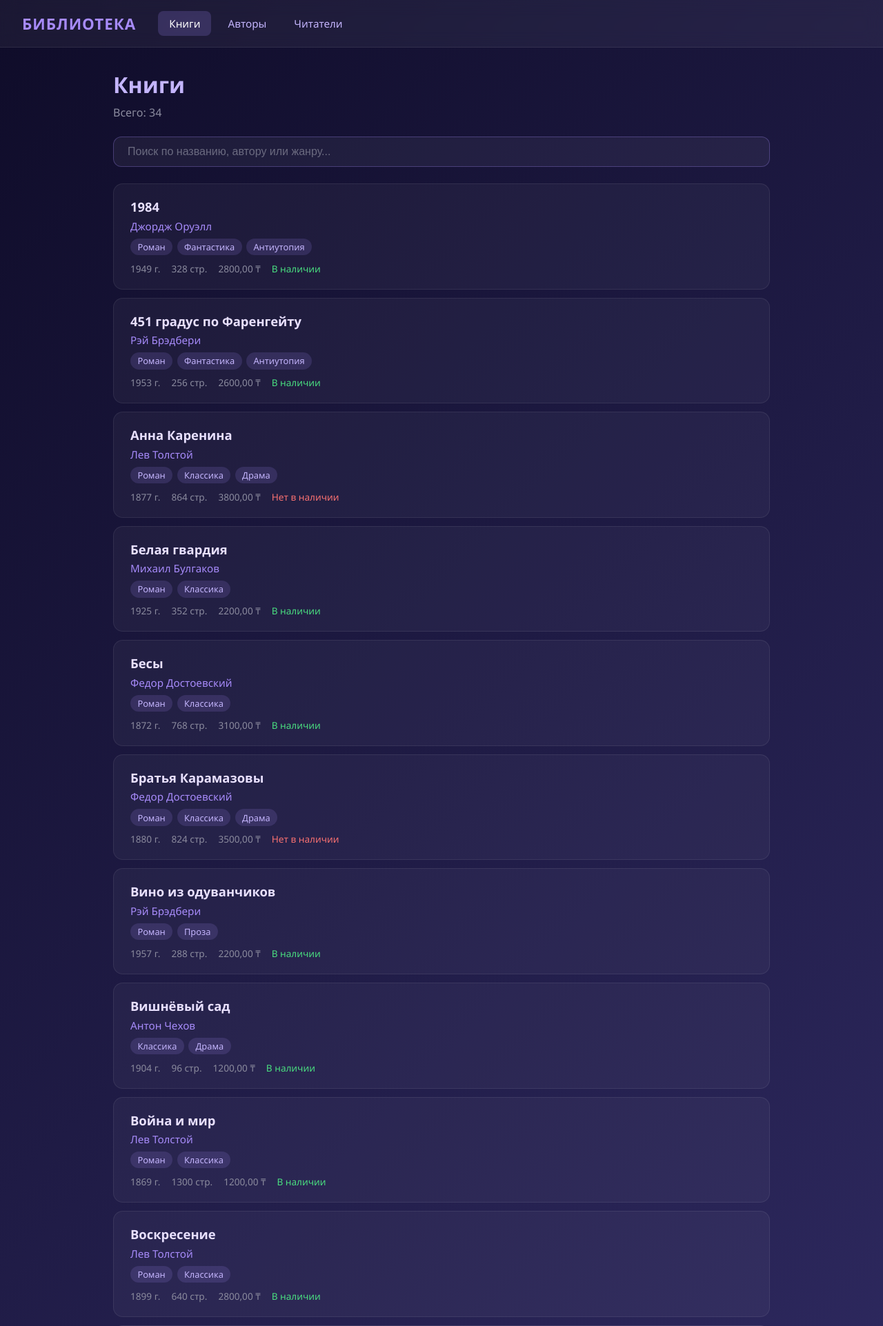
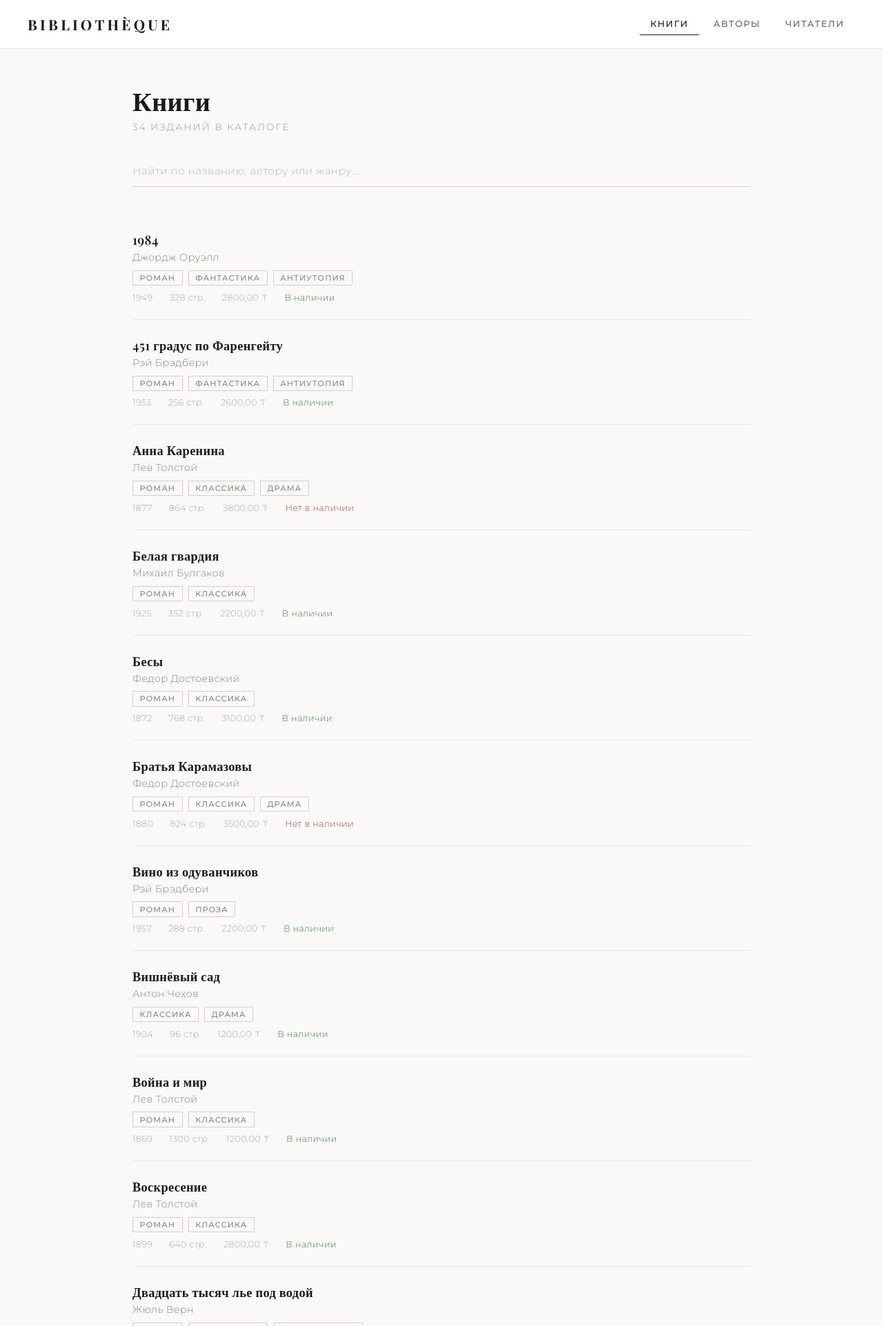
Before and after one commit to delyasss/library, a Django app: page / in a window 1280 px wide. Shown: the top 1923 px of the page at 69% size. Run offline with Django 4.2, Linux system fonts and the light colour scheme; data comes from the database, SQL or seed files in the repository; both versions use the stored data as it was before the commit.

Commit message:
Минималистичный UI + детальные страницы книг, авторов и читателей. Шрифты Playfair Display и Montserrat, светлая тема, поле bio в Author, .gitignore
Made-with: Cursor

```diff
--- a/library/models.py
+++ b/library/models.py
@@ -7,6 +7,7 @@ class Author(models.Model):
     last_name = models.CharField('фамилия', max_length=50)
     birth_year = models.IntegerField('год рождения', null=True, blank=True)
     country = models.CharField('страна', max_length=50, null=True, blank=True)
+    bio = models.TextField('биография', null=True, blank=True)
     created_at = models.DateTimeField('создан', auto_now_add=True)
 
     class Meta:
--- a/library/templates/library/base.html
+++ b/library/templates/library/base.html
@@ -4,189 +4,285 @@
     <meta charset="UTF-8">
     <meta name="viewport" content="width=device-width, initial-scale=1.0">
     <title>{% block title %}Библиотека{% endblock %}</title>
+    <link href="https://fonts.googleapis.com/css2?family=Playfair+Display:wght@400;600;700&family=Montserrat:wght@300;400;500;600&display=swap" rel="stylesheet">
     <style>
         * { margin: 0; padding: 0; box-sizing: border-box; }
 
         body {
-            font-family: 'Segoe UI', Tahoma, Geneva, Verdana, sans-serif;
-            background: linear-gradient(135deg, #0f0c29, #302b63, #24243e);
-            color: #e0e0e0;
+            font-family: 'Montserrat', sans-serif;
+            font-weight: 400;
+            background: #faf9f7;
+            color: #1a1a1a;
             min-height: 100vh;
+            letter-spacing: 0.02em;
         }
 
         nav {
-            background: rgba(255, 255, 255, 0.05);
-            backdrop-filter: blur(12px);
-            border-bottom: 1px solid rgba(255, 255, 255, 0.08);
-            padding: 1rem 2rem;
+            background: #fff;
+            border-bottom: 1px solid #e8e6e1;
+            padding: 1.2rem 2.5rem;
             position: sticky;
             top: 0;
             z-index: 100;
             display: flex;
             align-items: center;
-            gap: 2rem;
+            justify-content: space-between;
         }
 
         nav .logo {
-            font-size: 1.4rem;
+            font-family: 'Playfair Display', serif;
+            font-size: 1.3rem;
             font-weight: 700;
-            color: #a78bfa;
+            color: #1a1a1a;
             text-decoration: none;
-            letter-spacing: 1px;
+            text-transform: uppercase;
+            letter-spacing: 0.2em;
         }
 
-        nav .links {
-            display: flex;
-            gap: 0.5rem;
+        nav .links { display: flex; gap: 0.25rem; }
+
+        nav .links a {
+            font-family: 'Montserrat', sans-serif;
+            font-weight: 500;
+            font-size: 0.8rem;
+            color: #666;
+            text-decoration: none;
+            text-transform: uppercase;
+            letter-spacing: 0.12em;
+            padding: 0.5rem 1rem;
+            border-radius: 2px;
+            transition: color 0.3s ease;
         }
 
-        nav .links a {
-            color: #c4b5fd;
-            text-decoration: none;
-            padding: 0.5rem 1rem;
-            border-radius: 8px;
-            transition: all 0.3s ease;
-            font-size: 0.95rem;
-        }
-
-        nav .links a:hover, nav .links a.active {
-            background: rgba(167, 139, 250, 0.2);
-            color: #fff;
-        }
+        nav .links a:hover { color: #1a1a1a; }
+        nav .links a.active { color: #1a1a1a; border-bottom: 1.5px solid #1a1a1a; }
 
         .container {
-            max-width: 1000px;
+            max-width: 960px;
             margin: 0 auto;
-            padding: 2rem 1.5rem;
+            padding: 3rem 2rem;
         }
 
         h1 {
-            font-size: 2rem;
-            color: #c4b5fd;
-            margin-bottom: 0.5rem;
-            animation: fadeDown 0.6s ease;
+            font-family: 'Playfair Display', serif;
+            font-size: 2.4rem;
+            font-weight: 600;
+            color: #1a1a1a;
+            margin-bottom: 0.3rem;
+        }
+
+        h2 {
+            font-family: 'Playfair Display', serif;
+            font-size: 1.6rem;
+            font-weight: 600;
+            color: #1a1a1a;
+            margin-bottom: 1rem;
         }
 
         .subtitle {
-            color: #8b8b9e;
-            margin-bottom: 1.5rem;
-            animation: fadeDown 0.6s ease 0.1s both;
+            font-weight: 300;
+            color: #999;
+            font-size: 0.85rem;
+            text-transform: uppercase;
+            letter-spacing: 0.15em;
+            margin-bottom: 2rem;
         }
 
         .search-box {
             width: 100%;
-            padding: 0.75rem 1.25rem;
-            border: 1px solid rgba(167, 139, 250, 0.3);
-            border-radius: 12px;
-            background: rgba(255, 255, 255, 0.05);
-            color: #e0e0e0;
-            font-size: 1rem;
-            margin-bottom: 1.5rem;
+            padding: 0.85rem 0;
+            border: none;
+            border-bottom: 1px solid #d4d0ca;
+            background: transparent;
+            color: #1a1a1a;
+            font-family: 'Montserrat', sans-serif;
+            font-size: 0.95rem;
+            font-weight: 300;
+            margin-bottom: 2.5rem;
             outline: none;
-            transition: all 0.3s ease;
-            animation: fadeDown 0.6s ease 0.2s both;
+            transition: border-color 0.3s ease;
+            letter-spacing: 0.03em;
         }
 
-        .search-box:focus {
-            border-color: #a78bfa;
-            box-shadow: 0 0 20px rgba(167, 139, 250, 0.15);
+        .search-box:focus { border-color: #1a1a1a; }
+        .search-box::placeholder { color: #bbb; font-weight: 300; }
+
+        .card {
+            border-bottom: 1px solid #eae8e4;
+            padding: 1.5rem 0;
+            transition: all 0.3s ease;
+            cursor: pointer;
+            display: block;
+            text-decoration: none;
+            color: inherit;
+            opacity: 0;
+            animation: fadeIn 0.5s ease forwards;
         }
 
-        .search-box::placeholder { color: #6b6b80; }
+        .card:hover { padding-left: 1rem; }
+        .card:last-child { border-bottom: none; }
 
-        .card {
-            background: rgba(255, 255, 255, 0.04);
-            border: 1px solid rgba(255, 255, 255, 0.08);
-            border-radius: 14px;
-            padding: 1.25rem 1.5rem;
-            margin-bottom: 0.75rem;
-            transition: all 0.35s ease;
-            animation: fadeUp 0.5s ease both;
+        .card-title {
+            font-family: 'Playfair Display', serif;
+            font-size: 1.15rem;
+            font-weight: 600;
+            color: #1a1a1a;
+            margin-bottom: 0.25rem;
         }
 
-        .card:hover {
-            background: rgba(167, 139, 250, 0.08);
-            border-color: rgba(167, 139, 250, 0.25);
-            transform: translateY(-2px);
-            box-shadow: 0 8px 30px rgba(0, 0, 0, 0.2);
+        .card-author {
+            font-weight: 300;
+            color: #888;
+            font-size: 0.9rem;
         }
-
-        .card-title {
-            font-size: 1.15rem;
-            font-weight: 600;
-            color: #e8e0ff;
-            margin-bottom: 0.35rem;
-        }
-
-        .card-author { color: #a78bfa; font-size: 0.95rem; }
 
         .card-genres {
             display: flex;
             flex-wrap: wrap;
-            gap: 0.4rem;
-            margin-top: 0.5rem;
+            gap: 0.5rem;
+            margin-top: 0.6rem;
         }
 
         .badge {
-            background: rgba(167, 139, 250, 0.15);
-            color: #c4b5fd;
-            padding: 0.2rem 0.65rem;
-            border-radius: 20px;
-            font-size: 0.8rem;
+            font-size: 0.7rem;
+            font-weight: 500;
+            text-transform: uppercase;
+            letter-spacing: 0.1em;
+            color: #888;
+            border: 1px solid #d4d0ca;
+            padding: 0.2rem 0.6rem;
+            border-radius: 1px;
         }
 
         .card-meta {
             display: flex;
             flex-wrap: wrap;
-            gap: 1rem;
+            gap: 1.5rem;
             margin-top: 0.6rem;
-            font-size: 0.85rem;
-            color: #8b8b9e;
+            font-size: 0.8rem;
+            font-weight: 300;
+            color: #aaa;
         }
 
-        .card-meta span { display: flex; align-items: center; gap: 0.3rem; }
-
-        .stock-yes { color: #4ade80; }
-        .stock-no { color: #f87171; }
+        .stock-yes { color: #4a7c59; }
+        .stock-no { color: #a05050; }
 
         .empty-state {
             text-align: center;
-            padding: 3rem;
-            color: #6b6b80;
-            font-size: 1.1rem;
+            padding: 4rem 2rem;
+            color: #bbb;
+            font-weight: 300;
+            font-size: 1rem;
         }
 
         .hidden { display: none !important; }
 
-        @keyframes fadeUp {
-            from { opacity: 0; transform: translateY(20px); }
+        @keyframes fadeIn {
+            from { opacity: 0; transform: translateY(8px); }
             to { opacity: 1; transform: translateY(0); }
         }
 
-        @keyframes fadeDown {
-            from { opacity: 0; transform: translateY(-15px); }
-            to { opacity: 1; transform: translateY(0); }
+        .detail-section {
+            margin-top: 2.5rem;
+            padding-top: 2rem;
+            border-top: 1px solid #eae8e4;
         }
+
+        .detail-row {
+            display: flex;
+            justify-content: space-between;
+            padding: 0.6rem 0;
+            border-bottom: 1px solid #f2f0ed;
+            font-size: 0.9rem;
+        }
+
+        .detail-row .label {
+            font-weight: 500;
+            text-transform: uppercase;
+            font-size: 0.75rem;
+            letter-spacing: 0.1em;
+            color: #999;
+        }
+
+        .detail-row .value { font-weight: 300; color: #333; }
+
+        .back-link {
+            font-size: 0.8rem;
+            font-weight: 500;
+            text-transform: uppercase;
+            letter-spacing: 0.12em;
+            color: #999;
+            text-decoration: none;
+            transition: color 0.3s;
+            display: inline-block;
+            margin-bottom: 2rem;
+        }
+
+        .back-link:hover { color: #1a1a1a; }
 
         .profile-grid {
             display: grid;
             grid-template-columns: repeat(auto-fill, minmax(280px, 1fr));
-            gap: 1rem;
+            gap: 1.5rem;
         }
 
-        .profile-grid .card { margin-bottom: 0; }
+        .profile-grid .card {
+            border: 1px solid #eae8e4;
+            border-bottom: 1px solid #eae8e4;
+            padding: 1.5rem;
+        }
 
-        .card-email { color: #8b8b9e; font-size: 0.9rem; margin-top: 0.2rem; }
-        .card-detail { color: #8b8b9e; font-size: 0.9rem; margin-top: 0.15rem; }
+        .profile-grid .card:hover { padding-left: 1.5rem; border-color: #ccc; }
+
+        .card-email {
+            font-weight: 300;
+            color: #aaa;
+            font-size: 0.85rem;
+            margin-top: 0.15rem;
+        }
+
+        .card-detail {
+            font-weight: 300;
+            color: #999;
+            font-size: 0.85rem;
+            margin-top: 0.15rem;
+        }
+
+        .loan-item {
+            display: flex;
+            justify-content: space-between;
+            align-items: center;
+            padding: 0.8rem 0;
+            border-bottom: 1px solid #f2f0ed;
+            font-size: 0.9rem;
+        }
+
+        .loan-item:last-child { border-bottom: none; }
+        .loan-item a { color: #1a1a1a; text-decoration: none; font-weight: 500; }
+        .loan-item a:hover { text-decoration: underline; }
+
+        .loan-status {
+            font-size: 0.75rem;
+            font-weight: 500;
+            text-transform: uppercase;
+            letter-spacing: 0.08em;
+        }
+
+        .bio-text {
+            font-weight: 300;
+            color: #555;
+            line-height: 1.7;
+            font-size: 0.95rem;
+        }
     </style>
 </head>
 <body>
     <nav>
-        <a class="logo" href="{% url 'books_list' %}">БИБЛИОТЕКА</a>
+        <a class="logo" href="{% url 'books_list' %}">Biblioth&egrave;que</a>
         <div class="links">
             <a href="{% url 'books_list' %}" class="{% if request.resolver_match.url_name == 'books_list' %}active{% endif %}">Книги</a>
-            <a href="{% url 'authors_list' %}" class="{% if request.resolver_match.url_name == 'authors_list' %}active{% endif %}">Авторы</a>
-            <a href="{% url 'readers_list' %}" class="{% if request.resolver_match.url_name == 'readers_list' %}active{% endif %}">Читатели</a>
+            <a href="{% url 'authors_list' %}" class="{% if request.resolver_match.url_name == 'authors_list' or request.resolver_match.url_name == 'author_detail' %}active{% endif %}">Авторы</a>
+            <a href="{% url 'readers_list' %}" class="{% if request.resolver_match.url_name == 'readers_list' or request.resolver_match.url_name == 'reader_detail' %}active{% endif %}">Читатели</a>
         </div>
     </nav>
     <div class="container">
--- a/library/templates/library/books_list.html
+++ b/library/templates/library/books_list.html
@@ -4,12 +4,12 @@
 
 {% block content %}
 <h1>Книги</h1>
-<p class="subtitle">Всего: {{ books|length }}</p>
-<input type="text" class="search-box" id="search" placeholder="Поиск по названию, автору или жанру..." autocomplete="off">
+<p class="subtitle">{{ books|length }} изданий в каталоге</p>
+<input type="text" class="search-box" id="search" placeholder="Найти по названию, автору или жанру..." autocomplete="off">
 
 <div id="books-list">
     {% for book in books %}
-    <div class="card" style="animation-delay: {{ forloop.counter0 }}00ms" data-search="{{ book.title|lower }} {{ book.author|lower }} {% for g in book.genres.all %}{{ g.name|lower }} {% endfor %}">
+    <a class="card" href="{% url 'book_detail' book.pk %}" style="animation-delay: {{ forloop.counter0 }}50ms" data-search="{{ book.title|lower }} {{ book.author|lower }} {% for g in book.genres.all %}{{ g.name|lower }} {% endfor %}">
         <div class="card-title">{{ book.title }}</div>
         <div class="card-author">{{ book.author }}</div>
         {% if book.genres.exists %}
@@ -20,16 +20,16 @@
         </div>
         {% endif %}
         <div class="card-meta">
-            <span>{{ book.publication_year|default:"—" }} г.</span>
+            <span>{{ book.publication_year|default:"—" }}</span>
             <span>{{ book.pages|default:"—" }} стр.</span>
             <span>{{ book.price|default:"—" }} ₸</span>
             <span class="{% if book.in_stock %}stock-yes{% else %}stock-no{% endif %}">
                 {% if book.in_stock %}В наличии{% else %}Нет в наличии{% endif %}
             </span>
         </div>
-    </div>
+    </a>
     {% empty %}
-    <div class="empty-state">Книг пока нет. Добавьте через shell или админку.</div>
+    <div class="empty-state">Каталог пуст</div>
     {% endfor %}
 </div>
 {% endblock %}
@@ -39,8 +39,7 @@
 document.getElementById('search').addEventListener('input', function() {
     const q = this.value.toLowerCase().trim();
     document.querySelectorAll('#books-list .card').forEach(function(card) {
-        const text = card.getAttribute('data-search');
-        card.classList.toggle('hidden', q && !text.includes(q));
+        card.classList.toggle('hidden', q && !card.getAttribute('data-search').includes(q));
     });
 });
 </script>
--- a/library/urls.py
+++ b/library/urls.py
@@ -3,6 +3,9 @@ from . import views
 
 urlpatterns = [
     path('', views.books_list, name='books_list'),
+    path('book/<int:pk>/', views.book_detail, name='book_detail'),
     path('authors/', views.authors_list, name='authors_list'),
+    path('author/<int:pk>/', views.author_detail, name='author_detail'),
     path('readers/', views.readers_list, name='readers_list'),
+    path('reader/<int:pk>/', views.reader_detail, name='reader_detail'),
 ]
--- a/library/views.py
+++ b/library/views.py
@@ -1,4 +1,4 @@
-from django.shortcuts import render
+from django.shortcuts import render, get_object_or_404
 from .models import Book, Author, Reader
 
 
@@ -7,11 +7,35 @@ def books_list(request):
     return render(request, 'library/books_list.html', {'books': books})
 
 
+def book_detail(request, pk):
+    book = get_object_or_404(
+        Book.objects.select_related('author').prefetch_related('genres', 'loans__reader'),
+        pk=pk
+    )
+    return render(request, 'library/book_detail.html', {'book': book})
+
+
 def authors_list(request):
     authors = Author.objects.all().prefetch_related('books')
     return render(request, 'library/authors_list.html', {'authors': authors})
 
 
+def author_detail(request, pk):
+    author = get_object_or_404(
+        Author.objects.prefetch_related('books'),
+        pk=pk
+    )
+    return render(request, 'library/author_detail.html', {'author': author})
+
+
 def readers_list(request):
     readers = Reader.objects.all().select_related('profile').prefetch_related('loans__book')
     return render(request, 'library/readers_list.html', {'readers': readers})
+
+
+def reader_detail(request, pk):
+    reader = get_object_or_404(
+        Reader.objects.select_related('profile').prefetch_related('loans__book'),
+        pk=pk
+    )
+    return render(request, 'library/reader_detail.html', {'reader': reader})
```
Also changed, not shown: library/templates/library/author_detail.html (added, +46 -0 lines), library/templates/library/authors_list.html (+9 -12 lines), library/templates/library/book_detail.html (added, +58 -0 lines), library/templates/library/reader_detail.html (added, +42 -0 lines), library/templates/library/readers_list.html (+9 -15 lines), db.sqlite3 (deleted), library/migrations/0002_author_bio.py (added), 1 other file.
